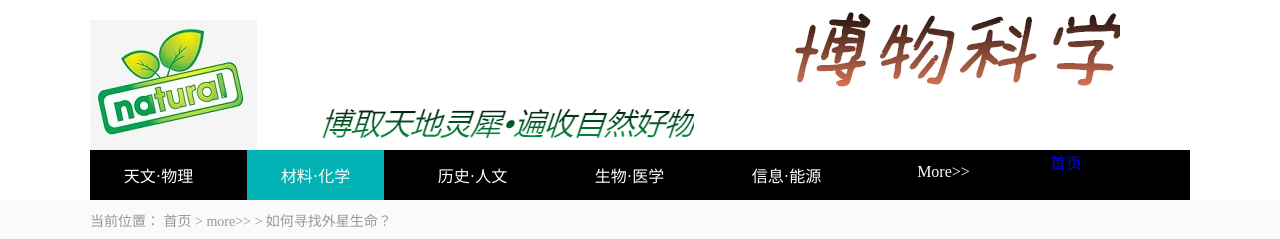
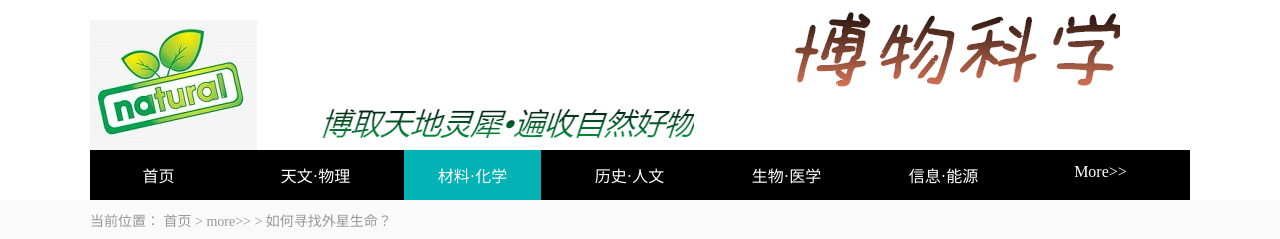
Before and after one commit to shikailun-up/Web_Project_08, a plain HTML site: page Astronomy-video.html in a window 1280 px wide. Shown: the top 239 px of the page. Drawn offline with Linux system fonts and the light colour scheme.

Commit message:
Update Astronomy-video.html

```diff
--- a/Astronomy-video.html
+++ b/Astronomy-video.html
@@ -19,7 +19,7 @@
 			</div>
 			<div id="d2">
 				<ul>
-					li><a href="./index.html">首页</a></li>
+					<li><a href="./index.html">首页</a></li>
 					<li><a href="./physics.html">天文·物理</a></li>
 					<li id="Astronomy"><a href="./Astronomy.html">材料·化学</a></li>
 					<li><a href="历史·人文.html">历史·人文</a></li>
```
